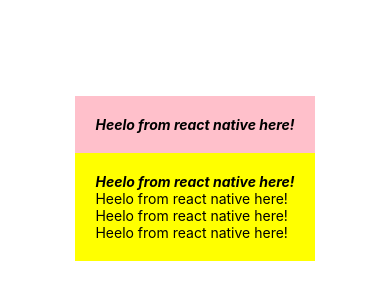
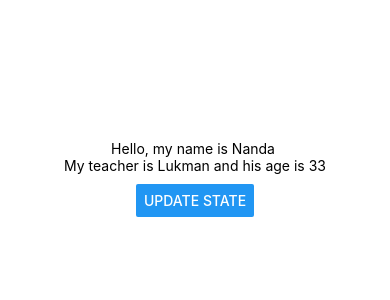
Before and after one commit to Naandalist/todo-app, a React Native app: screen / in a window 390 px wide. Shown: the part 244-544 px from the top of the page. Built offline with nearby package versions, Linux system fonts and the light colour scheme.

Commit message:
try update state with hooks

```diff
--- a/App.js
+++ b/App.js
@@ -1,19 +1,21 @@
-import React from 'react';
-import {StyleSheet, Text, View} from 'react-native';
+import React, {useState} from 'react';
+import {StyleSheet, Text, View, Button} from 'react-native';
 
 export default function App() {
+  const [name, setName] = useState('Nanda');
+  const [teacher, setTeacher] = useState({name: 'Lukman', age: 33});
+  const pressHandler = () => {
+    setName('Listiananda Apriliawan');
+    setTeacher({name: 'Dwi Novari', age: 30});
+  };
   return (
     <View style={styles.container}>
-      <View style={styles.header}>
-        <View>
-          <Text style={styles.boldText}>Heelo from react native here!</Text>
-        </View>
-      </View>
-      <View style={styles.body}>
-        <Text style={styles.boldText}>Heelo from react native here!</Text>
-        <Text>Heelo from react native here!</Text>
-        <Text>Heelo from react native here!</Text>
-        <Text>Heelo from react native here!</Text>
+      <Text>Hello, my name is {name} </Text>
+      <Text>
+        My teacher is {teacher.name} and his age is {teacher.age}
+      </Text>
+      <View style={styles.buttonContainer}>
+        <Button title="Update State" onPress={pressHandler} />
       </View>
     </View>
   );
@@ -26,16 +28,7 @@
     alignItems: 'center',
     justifyContent: 'center',
   },
-  header: {
-    backgroundColor: 'pink',
-    padding: 20,
-  },
-  boldText: {
-    fontWeight: 'bold',
-    fontStyle: 'italic',
-  },
-  body: {
-    backgroundColor: 'yellow',
-    padding: 20,
+  buttonContainer: {
+    marginTop: 10,
   },
 });
```
